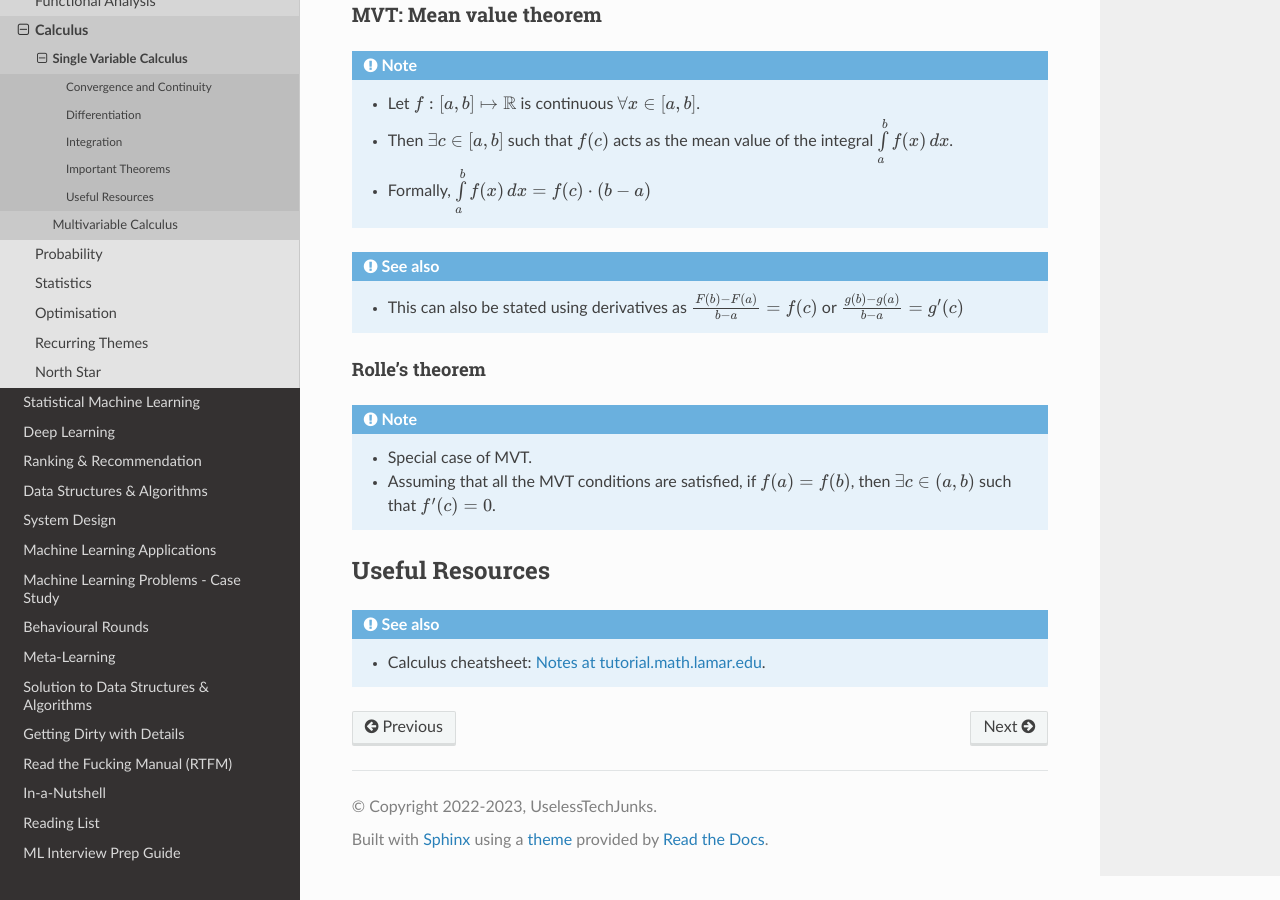
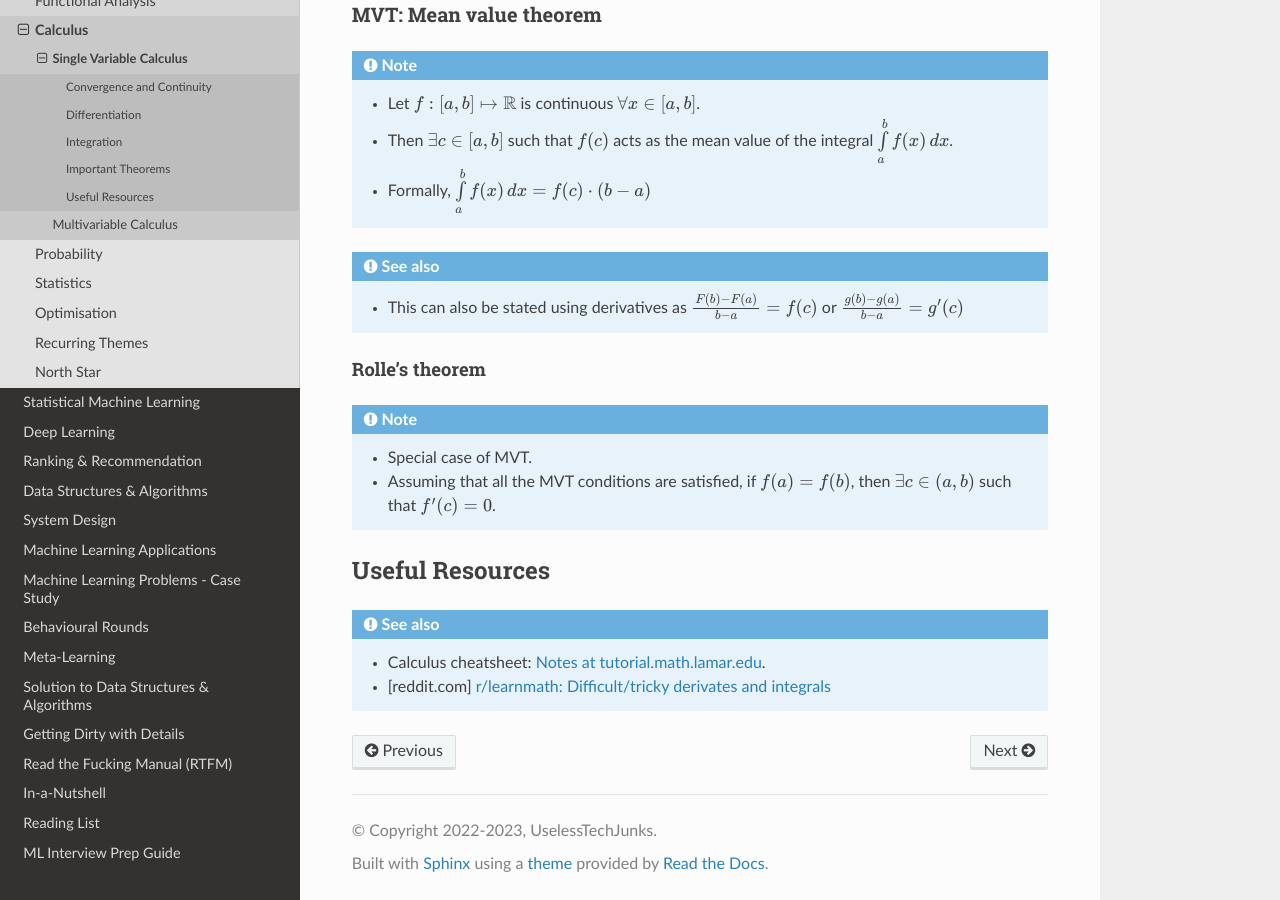
Before and after one commit to uselesstechjunks/leetcode, a Sphinx documentation site: the page built from docs/source/math/calc3/calc1.rst, in a window 1280 px wide and 900 px high, scrolled down 10728 px. Built offline with Sphinx 7.4.7 and the Read the Docs theme 2.0.0, drawn with Linux system fonts in a browser that asks for light colours.

Commit message:
Update calc1.rst (#361)

```diff
--- a/docs/source/math/calc3/calc1.rst
+++ b/docs/source/math/calc3/calc1.rst
@@ -362,3 +362,4 @@ Useful Resources
 ****************************************************************
 .. seealso::
 	* Calculus cheatsheet: `Notes at tutorial.math.lamar.edu <https://tutorial.math.lamar.edu/pdf/calculus_cheat_sheet_all.pdf>`_.
+	* [reddit.com] `r/learnmath: Difficult/tricky derivates and integrals  <https://www.reddit.com/r/learnmath/comments/cvgswt/looking_for_a_book_with_difficulttricky_derivates/>`_
```
